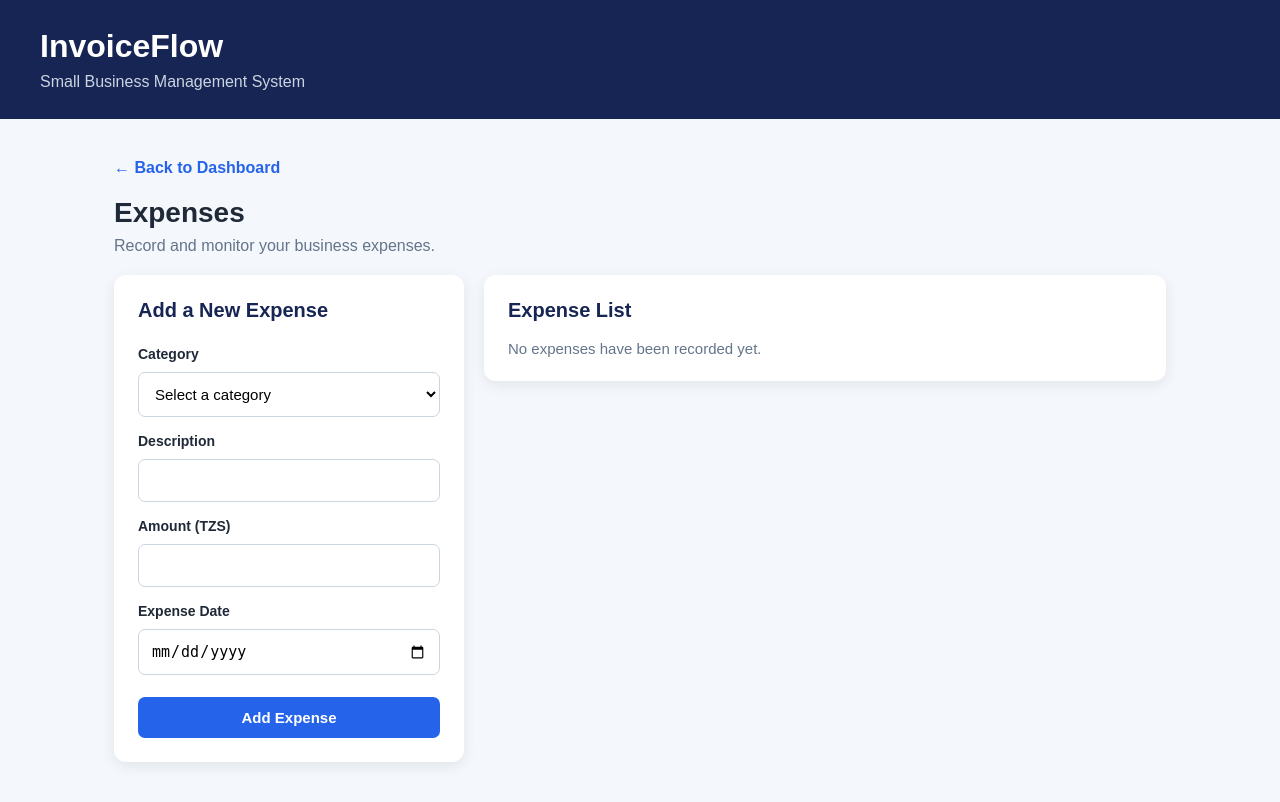
After one commit to khaliajinnah0-sudo/invoiceflow, a FastAPI app: template templates/expenses.html in a window 1280 px wide. The commit adds this page. Run offline with FastAPI, Linux system fonts and the light colour scheme; the template is opened without the code that fills it, so the values that code supplies are empty.

Commit message:
Add expense tracking and financial summary

```diff
--- a/main.py
+++ b/main.py
@@ -7,13 +7,12 @@ from fastapi.templating import Jinja2Templates
 from sqlalchemy import func, select
 
 from database import Base, SessionLocal, engine
-from models import Customer, Invoice
+from models import Customer, Expense, Invoice
 
 
 app = FastAPI()
 
 app.mount("/static", StaticFiles(directory="static"), name="static")
-
 templates = Jinja2Templates(directory="templates")
 
 Base.metadata.create_all(bind=engine)
@@ -24,6 +23,7 @@ def home(request: Request):
     with SessionLocal() as database:
         customer_count = database.query(Customer).count()
         invoices = database.scalars(select(Invoice)).all()
+        expenses = database.scalars(select(Expense)).all()
 
         invoice_count = len(invoices)
 
@@ -33,7 +33,7 @@ def home(request: Request):
                 for invoice in invoices
                 if invoice.status == "Paid"
             ),
-            Decimal("0")
+            Decimal("0"),
         )
 
         outstanding_total = sum(
@@ -42,8 +42,15 @@ def home(request: Request):
                 for invoice in invoices
                 if invoice.status == "Unpaid"
             ),
-            Decimal("0")
+            Decimal("0"),
         )
+
+        expense_total = sum(
+            (expense.amount for expense in expenses),
+            Decimal("0"),
+        )
+
+        net_income = paid_total - expense_total
 
     return templates.TemplateResponse(
         request=request,
@@ -52,8 +59,10 @@ def home(request: Request):
             "customer_count": customer_count,
             "invoice_count": invoice_count,
             "paid_total": paid_total,
-            "outstanding_total": outstanding_total
-        }
+            "outstanding_total": outstanding_total,
+            "expense_total": expense_total,
+            "net_income": net_income,
+        },
     )
 
 
@@ -67,7 +76,7 @@ def customers_page(request: Request):
     return templates.TemplateResponse(
         request=request,
         name="customers.html",
-        context={"customers": customers}
+        context={"customers": customers},
     )
 
 
@@ -76,13 +85,13 @@ def add_customer(
     name: str = Form(...),
     email: str = Form(...),
     phone: str = Form(...),
-    company: str = Form(...)
+    company: str = Form(...),
 ):
     customer = Customer(
         name=name,
         email=email,
         phone=phone,
-        company=company
+        company=company,
     )
 
     with SessionLocal() as database:
@@ -110,8 +119,8 @@ def invoices_page(request: Request):
         name="invoices.html",
         context={
             "customers": customers,
-            "invoices": invoices
-        }
+            "invoices": invoices,
+        },
     )
 
 
@@ -120,13 +129,10 @@ def add_invoice(
     customer_id: int = Form(...),
     description: str = Form(...),
     amount: Decimal = Form(...),
-    due_date: str = Form(...)
+    due_date: str = Form(...),
 ):
     with SessionLocal() as database:
-        latest_id = database.scalar(
-            select(func.max(Invoice.id))
-        ) or 0
-
+        latest_id = database.scalar(select(func.max(Invoice.id))) or 0
         invoice_number = f"INV-{latest_id + 1:04d}"
 
         invoice = Invoice(
@@ -135,7 +141,7 @@ def add_invoice(
             description=description,
             amount=amount,
             due_date=due_date,
-            status="Unpaid"
+            status="Unpaid",
         )
 
         database.add(invoice)
@@ -154,3 +160,49 @@ def mark_invoice_paid(invoice_id: int):
             database.commit()
 
     return RedirectResponse(url="/invoices", status_code=303)
+
+
+@app.get("/expenses", response_class=HTMLResponse)
+def expenses_page(request: Request):
+    with SessionLocal() as database:
+        expenses = database.scalars(
+            select(Expense).order_by(Expense.id.desc())
+        ).all()
+
+    return templates.TemplateResponse(
+        request=request,
+        name="expenses.html",
+        context={"expenses": expenses},
+    )
+
+
+@app.post("/expenses")
+def add_expense(
+    category: str = Form(...),
+    description: str = Form(...),
+    amount: Decimal = Form(...),
+    expense_date: str = Form(...),
+):
+    expense = Expense(
+        category=category,
+        description=description,
+        amount=amount,
+        expense_date=expense_date,
+    )
+
+    with SessionLocal() as database:
+        database.add(expense)
+        database.commit()
+
+    return RedirectResponse(url="/expenses", status_code=303)
+
+@app.post("/expenses/{expense_id}/delete")
+def delete_expense(expense_id: int):
+    with SessionLocal() as database:
+        expense = database.get(Expense, expense_id)
+
+        if expense is not None:
+            database.delete(expense)
+            database.commit()
+
+    return RedirectResponse(url="/expenses", status_code=303)
--- /dev/null
+++ b/templates/expenses.html
@@ -0,0 +1,112 @@
+<!DOCTYPE html>
+<html lang="en">
+<head>
+    <meta charset="UTF-8">
+    <meta name="viewport" content="width=device-width, initial-scale=1.0">
+    <title>Expenses - InvoiceFlow</title>
+    <link rel="stylesheet" href="/static/styles.css">
+</head>
+
+<body>
+    <header>
+        <h1>InvoiceFlow</h1>
+        <p>Small Business Management System</p>
+    </header>
+
+    <main class="customers-page">
+        <a class="back-link" href="/">← Back to Dashboard</a>
+
+        <div class="page-heading">
+            <h2>Expenses</h2>
+            <p>Record and monitor your business expenses.</p>
+        </div>
+
+        <section class="customer-form-card">
+            <h3>Add a New Expense</h3>
+
+            <form action="/expenses" method="post">
+                <label for="category">Category</label>
+                <select id="category" name="category" required>
+                    <option value="">Select a category</option>
+                    <option value="Rent">Rent</option>
+                    <option value="Utilities">Utilities</option>
+                    <option value="Supplies">Supplies</option>
+                    <option value="Transport">Transport</option>
+                    <option value="Marketing">Marketing</option>
+                    <option value="Other">Other</option>
+                </select>
+
+                <label for="description">Description</label>
+                <input
+                    id="description"
+                    name="description"
+                    type="text"
+                    required
+                >
+
+                <label for="amount">Amount (TZS)</label>
+                <input
+                    id="amount"
+                    name="amount"
+                    type="number"
+                    min="0"
+                    step="0.01"
+                    required
+                >
+
+                <label for="expense_date">Expense Date</label>
+                <input
+                    id="expense_date"
+                    name="expense_date"
+                    type="date"
+                    required
+                >
+
+                <button type="submit">Add Expense</button>
+            </form>
+        </section>
+
+        <section class="customer-list-card">
+            <h3>Expense List</h3>
+
+            {% if expenses %}
+                <table>
+                    <thead>
+                        <tr>
+                            <th>Category</th>
+                            <th>Description</th>
+                            <th>Amount</th>
+                            <th>Date</th>
+                            <th>Action</th>
+                        </tr>
+                    </thead>
+
+                    <tbody>
+                        {% for expense in expenses %}
+                            <tr>
+                                <td>{{ expense.category }}</td>
+                                <td>{{ expense.description }}</td>
+                                <td>TZS {{ expense.amount }}</td>
+                                <td>{{ expense.expense_date }}</td>
+                                <td>
+    <form
+        class="status-form"
+        action="/expenses/{{ expense.id }}/delete"
+        method="post"
+    >
+        <button type="submit">Delete</button>
+    </form>
+</td>
+                            </tr>
+                        {% endfor %}
+                    </tbody>
+                </table>
+            {% else %}
+                <p class="empty-message">
+                    No expenses have been recorded yet.
+                </p>
+            {% endif %}
+        </section>
+    </main>
+</body>
+</html>
```
Also changed, not shown: models.py (+9 -0 lines), templates/index.html (+11 -0 lines).
